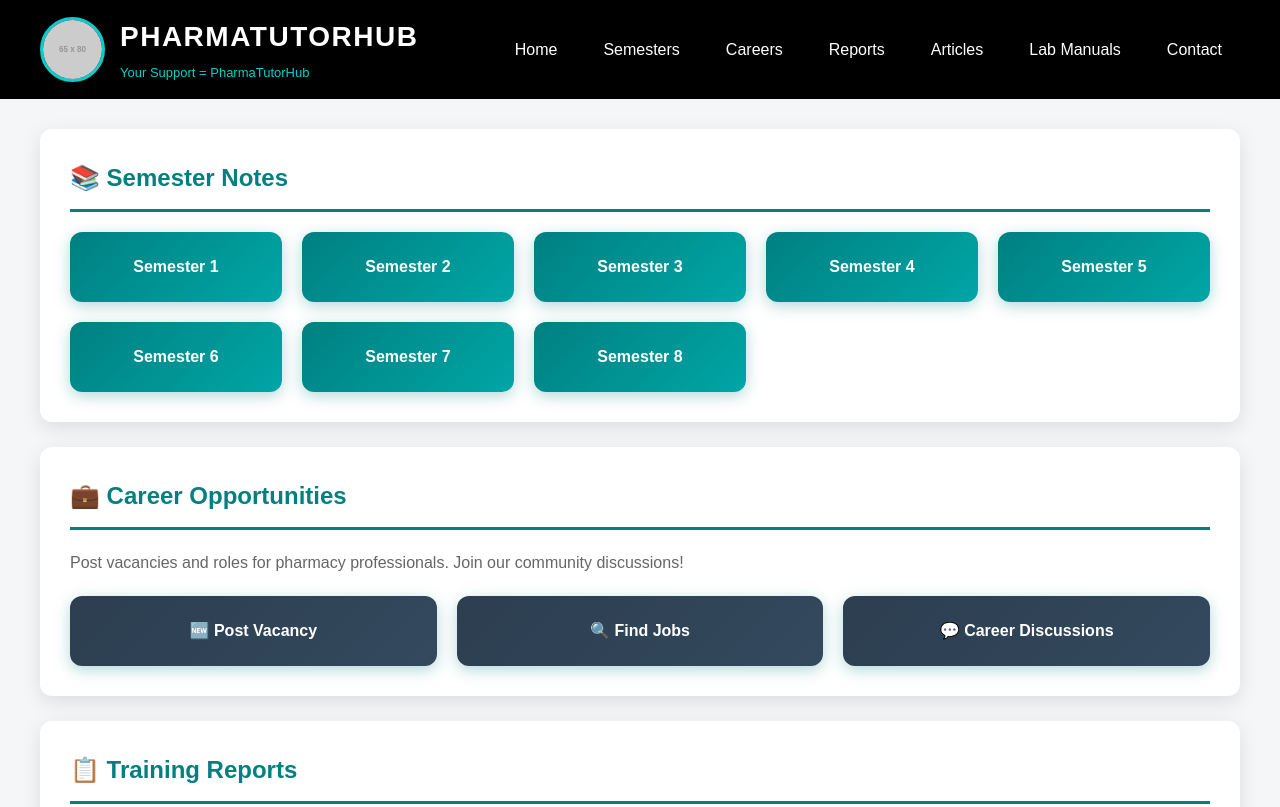
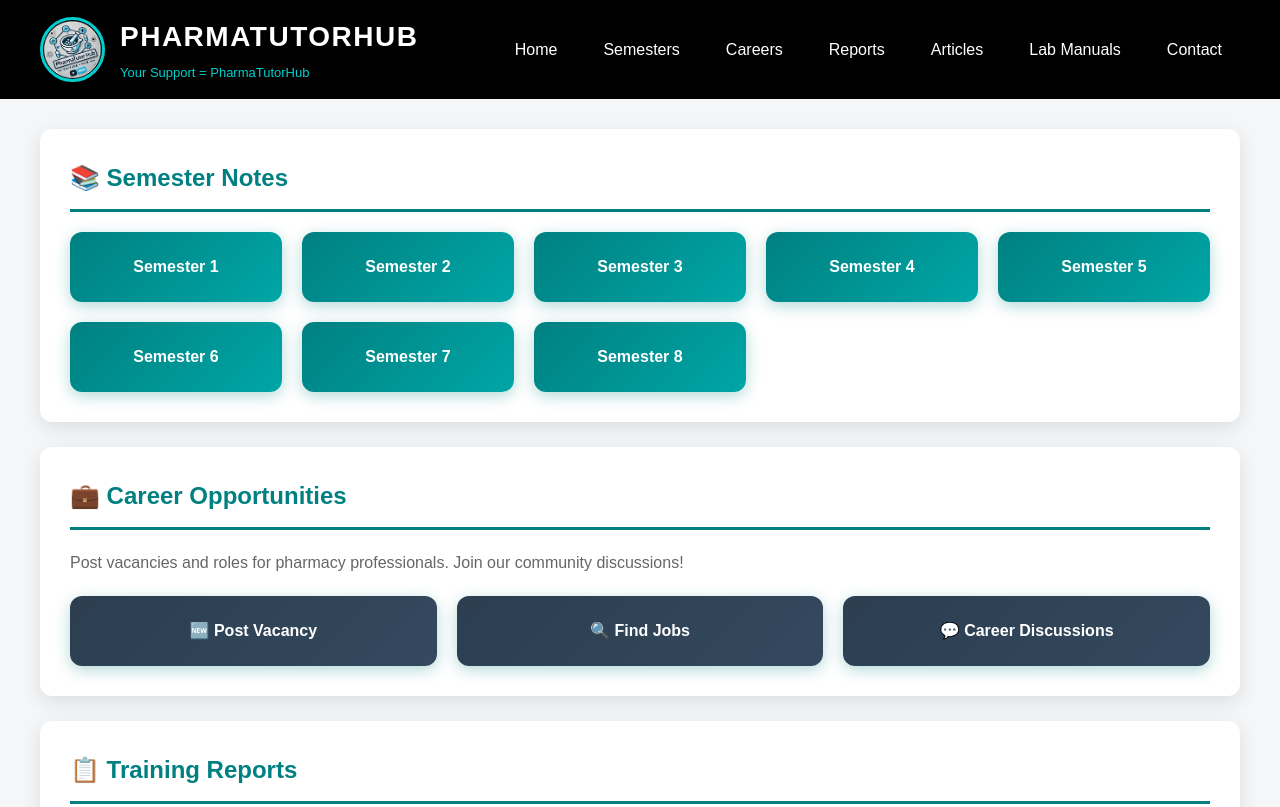
Before and after one commit to primevishal1/Karma, a plain HTML site: page index.html in a window 1280 px wide. Shown: the top 807 px of the page. Drawn offline with Linux system fonts and the light colour scheme; placeholder pictures from the web are drawn by us.

Commit message:
Replace logo image source with local file

```diff
--- a/index.html
+++ b/index.html
@@ -108,7 +108,7 @@
     <header>
         <div class="header-container">
             <div class="logo-section">
-                <img src="https://via.placeholder.com/65/008081/ffffff?text=PTH" alt="PharmaTutorHub Logo" class="logo">
+                <img src="01.png" alt="PharmaTutorHub Logo" class="logo">
                 <div class="title-area">
                     <h1>PharmaTutorHub</h1>
                     <span class="slogan">Your Support = PharmaTutorHub</span>
```
